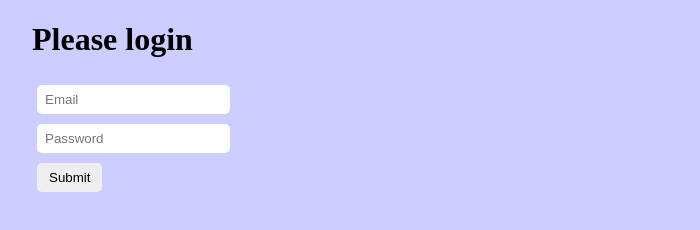
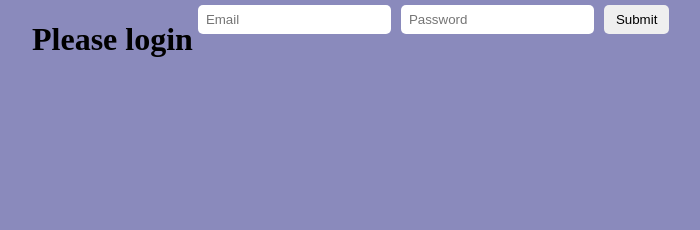
Before and after one commit to JasonTHolmes/quest-game, a plain HTML site: page index.html in a window 1280 px wide. Shown: the whole page, without its empty margins (32-732 px from the left). Drawn offline with Linux system fonts and the light colour scheme.

Commit message:
Adjusted the styling. Will change to a text game.

```diff
--- a/index.html
+++ b/index.html
@@ -8,7 +8,10 @@
 </head>
 <body>
     <div id="body">
+        <header>
+            <div id="text">
                 <h1>Please login</h1>
+            </div>
             <div>
                 <form>
                     <div id="email">
@@ -22,6 +25,7 @@
                 </div>
                 </form>
             </div>
+        </header>
     </div>
 </body>
 </html>
--- a/style/style.css
+++ b/style/style.css
@@ -1,5 +1,5 @@
 body{
-    background-color: rgb(205, 205, 255);
+    background-color: rgb(138, 138, 188);
     width: 90%;
     margin: auto;
 }
@@ -16,3 +16,8 @@ input, button {
     -ms-border-radius: 5px;
     -o-border-radius: 5px;
 }
+
+header div {
+    float: left;
+    margin: auto;
+}
```
Lines whose indentation alone changed are shown as unchanged.
